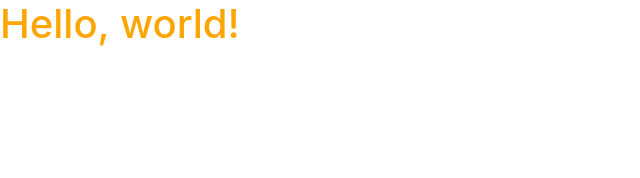
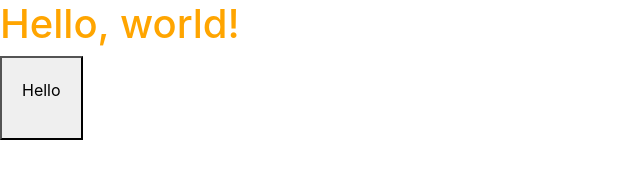
Before and after one commit to drili/hello-world, a plain HTML site: page js-control_panel_flyout_menu/component1/index.html in a window 1280 px wide. Shown: the whole page, without its empty margins (0-640 px from the left). Drawn offline with nearby package versions, Linux system fonts and the light colour scheme; files that its build step writes are made by us from their sources.

Commit message:
* second time commit

```diff
--- a/js-control_panel_flyout_menu/component1/index.html
+++ b/js-control_panel_flyout_menu/component1/index.html
@@ -11,6 +11,11 @@
   </head>
   <body>
     <h1>Hello, world!</h1>
+    <div>
+              <button type="button" name="button">
+                        <p>Hello</p>
+              </button>
+    </div>
 
     <script src="https://ajax.googleapis.com/ajax/libs/jquery/2.1.4/jquery.min.js"></script>
     <script src="https://maxcdn.bootstrapcdn.com/bootstrap/4.0.0-alpha.2/js/bootstrap.min.js" integrity="sha384-vZ2WRJMwsjRMW/8U7i6PWi6AlO1L79snBrmgiDpgIWJ82z8eA5lenwvxbMV1PAh7" crossorigin="anonymous"></script>
--- a/js-control_panel_flyout_menu/component1/styling.css
+++ b/js-control_panel_flyout_menu/component1/styling.css
@@ -2,3 +2,7 @@ h1 {
           color: orange;
           border 1px dotted black;
 }
+
+button {
+          padding: 20px 20px;
+}
```
